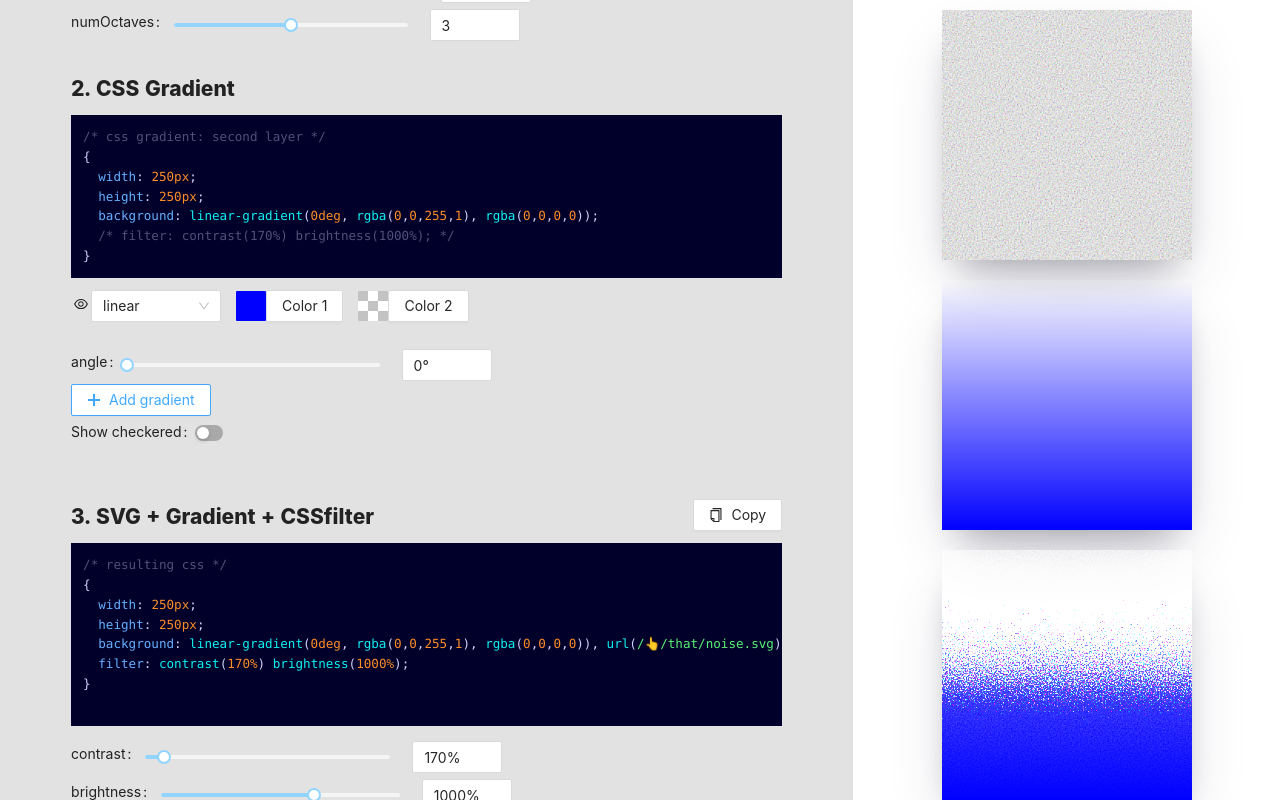
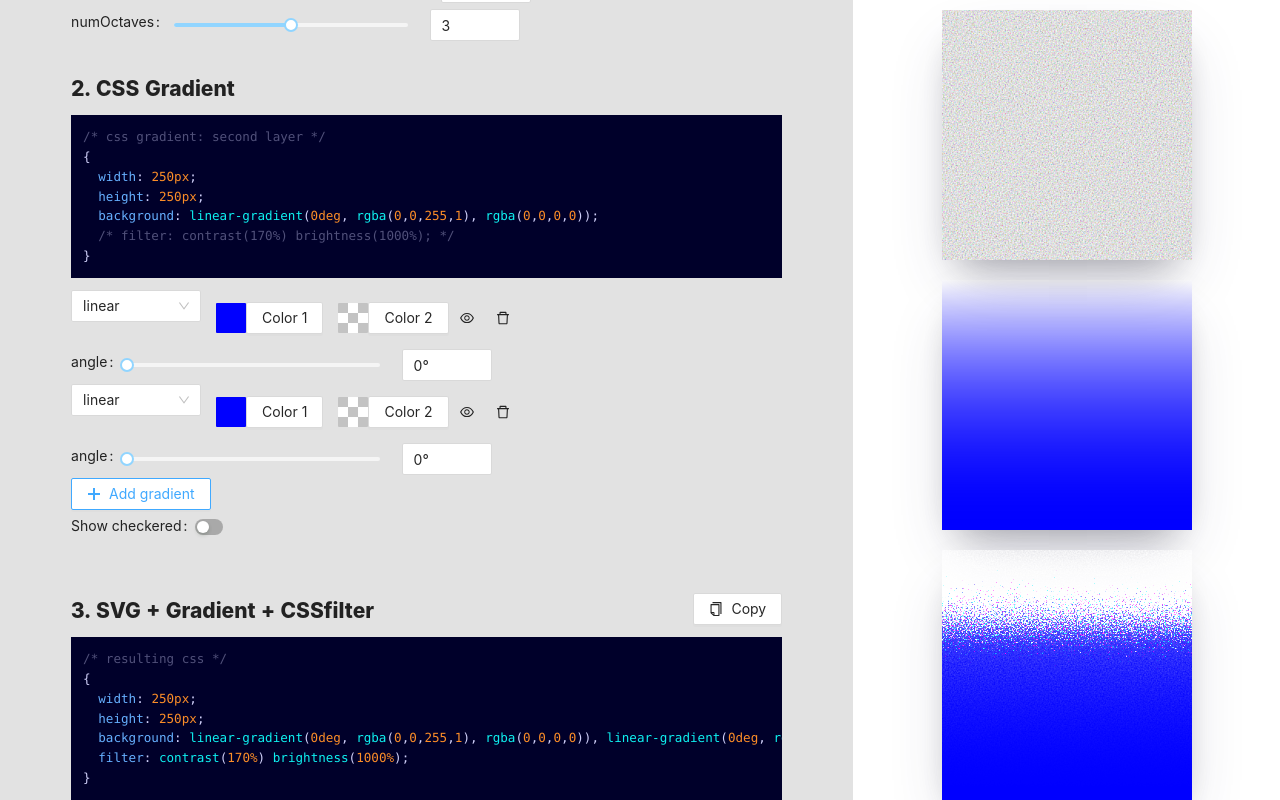
Before and after one commit to cjimmy/grainy-gradients, a Next.js app: page / in a window 1280 px wide. Both pictures are taken after a click on the button "Add gradient". Built offline with nearby package versions, Linux system fonts and the light colour scheme.

Commit message:
check in. not working

```diff
--- a/src/components/CodeBlocks/Css.tsx
+++ b/src/components/CodeBlocks/Css.tsx
@@ -3,7 +3,7 @@ import hljs from 'highlight.js/lib/core';
 import React from 'react';
 import { rgbToString } from './Output';
 import { SectionTitle } from './subcomponents';
-import { GradientPicker } from '~/components/GradientPicker';
+import { GradientControls } from '~/components/GradientControls';
 import { AnyGradientType, useInputStore } from '~/components/store';
 
 export const CssControls: React.FC = () => {
@@ -41,7 +41,7 @@ export const CssControls: React.FC = () => {
           }}
         />
       </pre>
-      <GradientPicker />
+      <GradientControls />
       <Form>
         <Form.Item label="Show checkered">
           <Switch
--- a/src/components/CodeBlocks/Filter.tsx
+++ b/src/components/CodeBlocks/Filter.tsx
@@ -32,7 +32,7 @@ export const FilterControls: React.FC = () => {
 {
   width: 250px;
   height: 250px;
-  background: ${gradientsString.join(' ')}, ${
+  background: ${gradientsString.join(', ')}, ${
     inlineSvg ? inlineSvgString : 'url(/👆/that/noise.svg)'
   };
   filter: contrast(${contrast}%) brightness(${brightness}%)${invert ? ' invert(100%)' : ''};
--- /dev/null
+++ b/src/components/GradientControls/GradientControls.tsx
@@ -0,0 +1,46 @@
+import { PlusOutlined } from '@ant-design/icons';
+import { Button } from 'antd';
+import { useInputStore, AnyGradientType, defaultGradient } from '../store';
+import { GradientRow } from './GradientRow';
+
+export const GradientControls: React.FC = () => {
+  const [cssProps, setCssProps] = useInputStore((state) => [state.cssProps, state.setCssProps]);
+
+  const updateStateOfSelf = (index: number, newData: AnyGradientType) => {
+    cssProps.gradients[index] = newData;
+    setCssProps({ ...cssProps });
+  };
+
+  const deleteSelf = (index: number) => {
+    const newGradients = [
+      ...cssProps.gradients.slice(0, index),
+      ...cssProps.gradients.slice(index + 1),
+    ];
+    setCssProps({ ...cssProps, gradients: newGradients });
+  };
+
+  const pushNewGradient = () => {
+    cssProps.gradients.push(defaultGradient);
+    setCssProps({ ...cssProps });
+  };
+
+  const gradientInterface = cssProps.gradients.map((grad, i) => (
+    <GradientRow
+      key={`${i}` + grad.type + `${grad.stops[0].color.r}`}
+      gradient={grad}
+      nGradients={cssProps.gradients.length}
+      updateSelf={updateStateOfSelf}
+      deleteSelf={deleteSelf}
+      selfIndex={i}
+    />
+  ));
+
+  return (
+    <div>
+      {gradientInterface}
+      <Button icon={<PlusOutlined />} onClick={pushNewGradient}>
+        Add gradient
+      </Button>
+    </div>
+  );
+};
--- a/src/components/GradientPicker/GradientRow.tsx
+++ b/src/components/GradientControls/GradientRow.tsx
@@ -1,32 +1,46 @@
-import { EyeOutlined, EyeInvisibleOutlined } from '@ant-design/icons';
-import { Form, Select } from 'antd';
+import { EyeOutlined, EyeInvisibleOutlined, DeleteOutlined } from '@ant-design/icons';
+import { Form, Select, Tooltip } from 'antd';
 import React from 'react';
 import styled from 'styled-components';
-import { Row } from '../layout';
 import { ColorPicker, ChromePickerColor } from './ColorPicker';
 import { SliderInput } from '~/components/CodeBlocks/subcomponents';
-import { AnyGradientType, ColorStopType } from '~/components/store';
+import {
+  AnyGradientType,
+  ColorStopType,
+  ConicGradientType,
+  RadialGradientType,
+} from '~/components/store';
 
 interface IGradientRow {
   gradient: AnyGradientType;
   selfIndex: number;
+  nGradients: number;
   updateSelf: (index: number, newData: AnyGradientType) => void;
+  deleteSelf: (index: number) => void;
 }
-export const GradientRow: React.FC<IGradientRow> = ({ gradient, selfIndex, updateSelf }) => {
+export const GradientRow: React.FC<IGradientRow> = ({
+  gradient,
+  selfIndex,
+  nGradients,
+  updateSelf,
+  deleteSelf,
+}) => {
   const { type: gradientType, isVisible, stops } = gradient;
 
   const updateProp = (key: string, value: string | boolean | ColorStopType[] | number) => {
     const newGradient = gradient;
     newGradient[key] = value;
+    // add default values for radial and conic gradients
+    if (key === 'type' && !('posX' in newGradient)) {
+      (newGradient as RadialGradientType | ConicGradientType).posX = 50;
+      (newGradient as RadialGradientType | ConicGradientType).posY = 50;
+    }
     updateSelf(selfIndex, newGradient);
   };
 
   return (
     <Form>
-      <Row>
-        <VisibilityIcon onClick={() => updateProp('isVisible', !isVisible)}>
-          {isVisible ? <EyeOutlined /> : <EyeInvisibleOutlined />}
-        </VisibilityIcon>
+      <RowContainer>
         <Form.Item>
           <Select
             value={gradientType}
@@ -53,7 +67,23 @@ export const GradientRow: React.FC<IGradientRow> = ({ gradient, selfIndex, updat
             updateProp('stops', [stops[0], { color: c.rgb, offset: 1 }])
           }
         />
-      </Row>
+        <VisibilityIcon onClick={() => updateProp('isVisible', !isVisible)}>
+          {isVisible ? (
+            <Tooltip title="Hide">
+              <EyeOutlined />
+            </Tooltip>
+          ) : (
+            <EyeInvisibleOutlined />
+          )}
+        </VisibilityIcon>
+        {nGradients > 1 && (
+          <VisibilityIcon onClick={() => deleteSelf(selfIndex)}>
+            <Tooltip title="Remove gradient">
+              <DeleteOutlined />
+            </Tooltip>
+          </VisibilityIcon>
+        )}
+      </RowContainer>
 
       {['linear', 'conic'].includes(gradientType) && 'angle' in gradient && (
         <SliderInput
@@ -92,4 +122,11 @@ export const GradientRow: React.FC<IGradientRow> = ({ gradient, selfIndex, updat
 
 const VisibilityIcon = styled.div`
   padding: 3px;
+  margin: 0 8px;
+  cursor: pointer;
 `;
+
+const RowContainer = styled.div`
+  display: flex;
+  align-items: center;
+`;
--- /dev/null
+++ b/src/components/GradientControls/index.tsx
@@ -0,0 +1 @@
+export * from './GradientControls';
--- a/src/components/GradientPicker/GradientPicker.tsx
+++ /dev/null
@@ -1,27 +0,0 @@
-import { PlusOutlined } from '@ant-design/icons';
-import { Button } from 'antd';
-import { useInputStore, AnyGradientType } from '../store';
-import { GradientRow } from './GradientRow';
-
-export const GradientPicker: React.FC = () => {
-  const [cssProps, setCssProps] = useInputStore((state) => [state.cssProps, state.setCssProps]);
-
-  const updateStateOfSelf = (index: number, newData: AnyGradientType) => {
-    setCssProps({ ...cssProps, gradients: cssProps.gradients.splice(index, 1, newData) });
-  };
-  const gradientInterface = cssProps.gradients.map((grad, i) => (
-    <GradientRow
-      key={`${i}` + grad.type + `${grad.stops[0].color.r}`}
-      gradient={grad}
-      updateSelf={updateStateOfSelf}
-      selfIndex={i}
-    />
-  ));
-
-  return (
-    <div>
-      {gradientInterface}
-      <Button icon={<PlusOutlined />}>Add gradient</Button>
-    </div>
-  );
-};
--- a/src/components/GradientPicker/index.tsx
+++ /dev/null
@@ -1 +0,0 @@
-export * from './GradientPicker';
--- a/src/components/store.tsx
+++ b/src/components/store.tsx
@@ -62,10 +62,8 @@ const initialSvgProps = {
   baseFrequency: 0.65,
   numOctaves: 3,
 };
-const initialCssProps = {
-  showTransparency: false,
-  gradients: [
-    {
+
+export const defaultGradient = {
   type: 'linear',
   isVisible: true,
   angle: 0,
@@ -79,8 +77,11 @@ const initialCssProps = {
       offset: 1,
     },
   ],
-    },
-  ],
+};
+
+const initialCssProps = {
+  showTransparency: false,
+  gradients: [defaultGradient],
 };
 const initialFilterProps = {
   contrast: 170,
```
Also changed, not shown: src/components/CodeBlocks/Output.tsx (+10 -7 lines), src/components/GradientControls/ColorPicker.tsx (renamed from src/components/GradientPicker/ColorPicker.tsx). Lines whose indentation alone changed are shown as unchanged.
